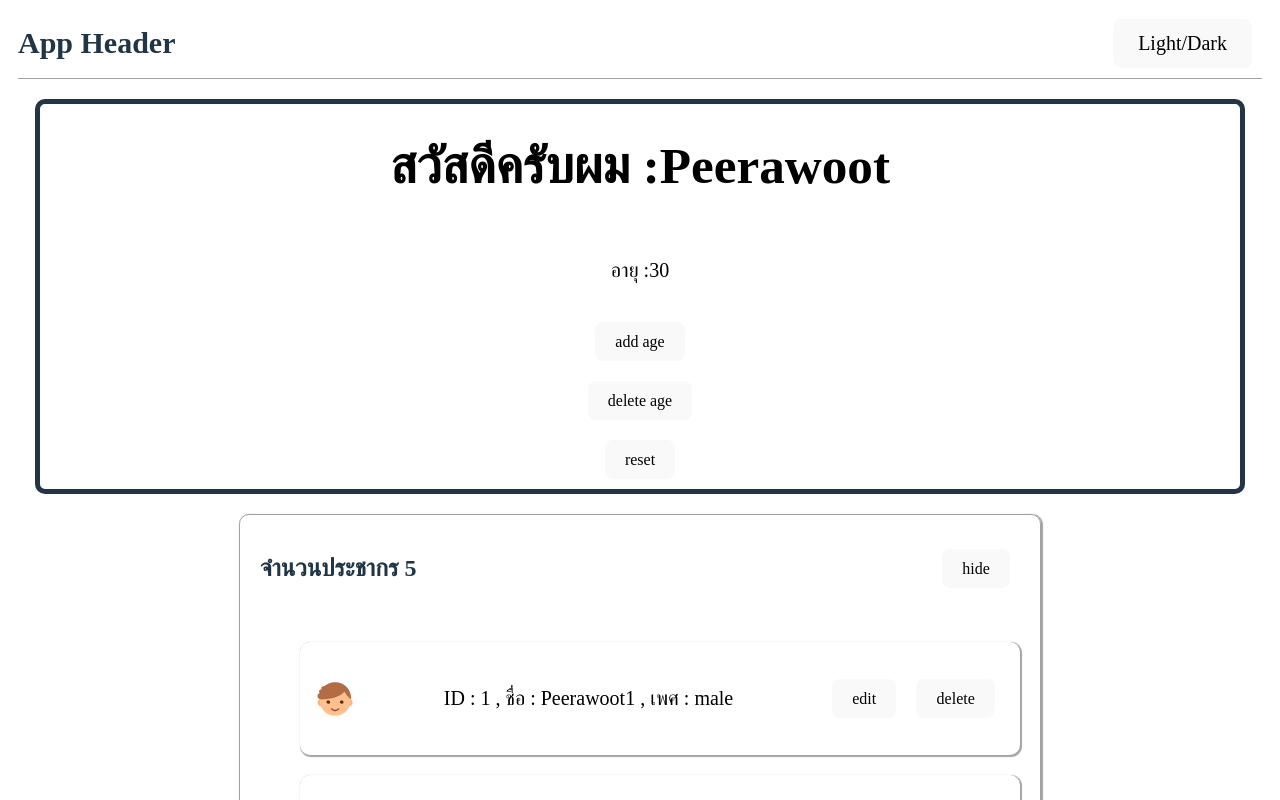
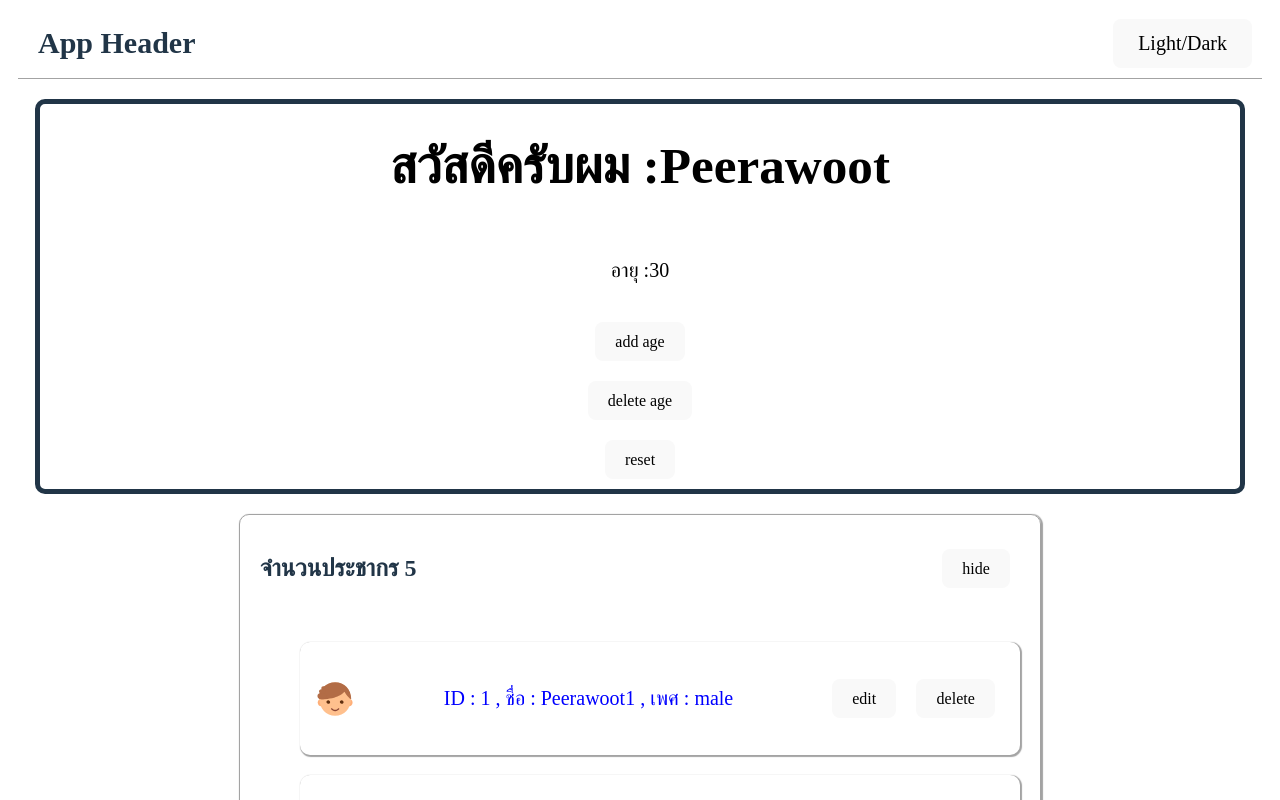
Before and after one commit to pls2s/Practice_React, a React (Vite) app: page / in a window 1280 px wide. Shown: the top 800 px of the page. Built offline with nearby package versions, Linux system fonts and the light colour scheme.

Commit message:
add inline style

```diff
--- a/src/components/Header.jsx
+++ b/src/components/Header.jsx
@@ -1,8 +1,15 @@
 import "./Header.css"
 function Header() {
+
+    const myStyle = {
+        fontSize: "30px",
+        padding: "10px",
+        margin: "10px"
+    }
+
     return (
         <nav>
-            <h2>App Header</h2>
+            <h2 style={myStyle}>App Header</h2>
             <button>Light/Dark</button>
         </nav>
     );
--- a/src/components/PersonList.jsx
+++ b/src/components/PersonList.jsx
@@ -25,7 +25,7 @@ function PersonList() {
                     {show && data.map((obj) => ( //map คือการวนลูป ข้อมูลทุกตัวใน data useState ใช้ show เพื่อสลับการแสดงข้อมูล
                     <li key={obj.id}> {/*key เป็น id ของข้อมูล จะต้องใช้อันที่ข้อมูลไม่ช้ำ */}
                         <img src={obj.gender === "male" ? boy : girl} width={40} height={40}/> {/*ถ้าเป็นชายให้แสดง boy ถ้าเป็นหญิงให้แสดง girl*/}
-                        <p>ID : {obj.id} , ชื่อ : {obj.name} , เพศ : {obj.gender} </p>
+                        <p style={{color: obj.gender === "male" ? "blue" : "pink"}}>ID : {obj.id} , ชื่อ : {obj.name} , เพศ : {obj.gender} </p>
                         <div className="control">
                             <button>edit</button>
                             <button>delete</button>
```
